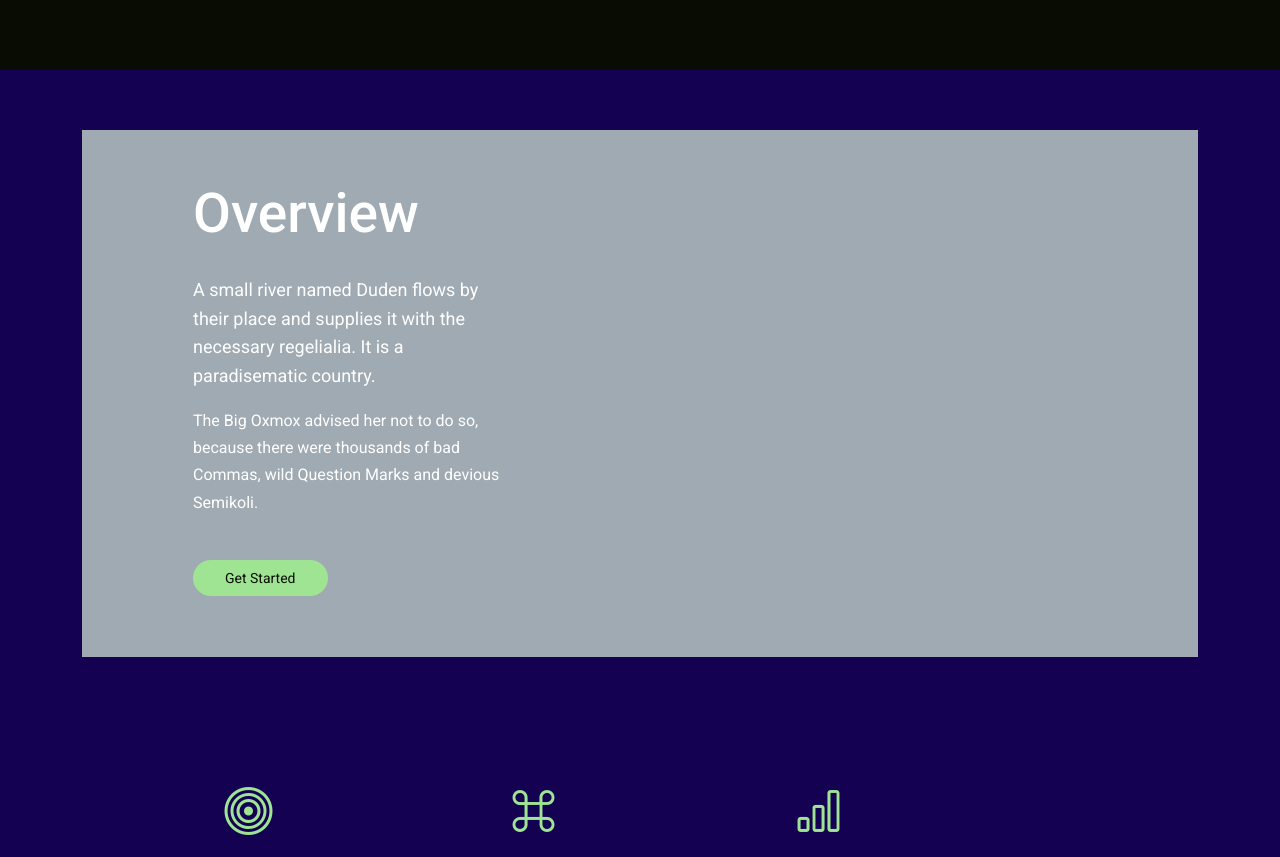
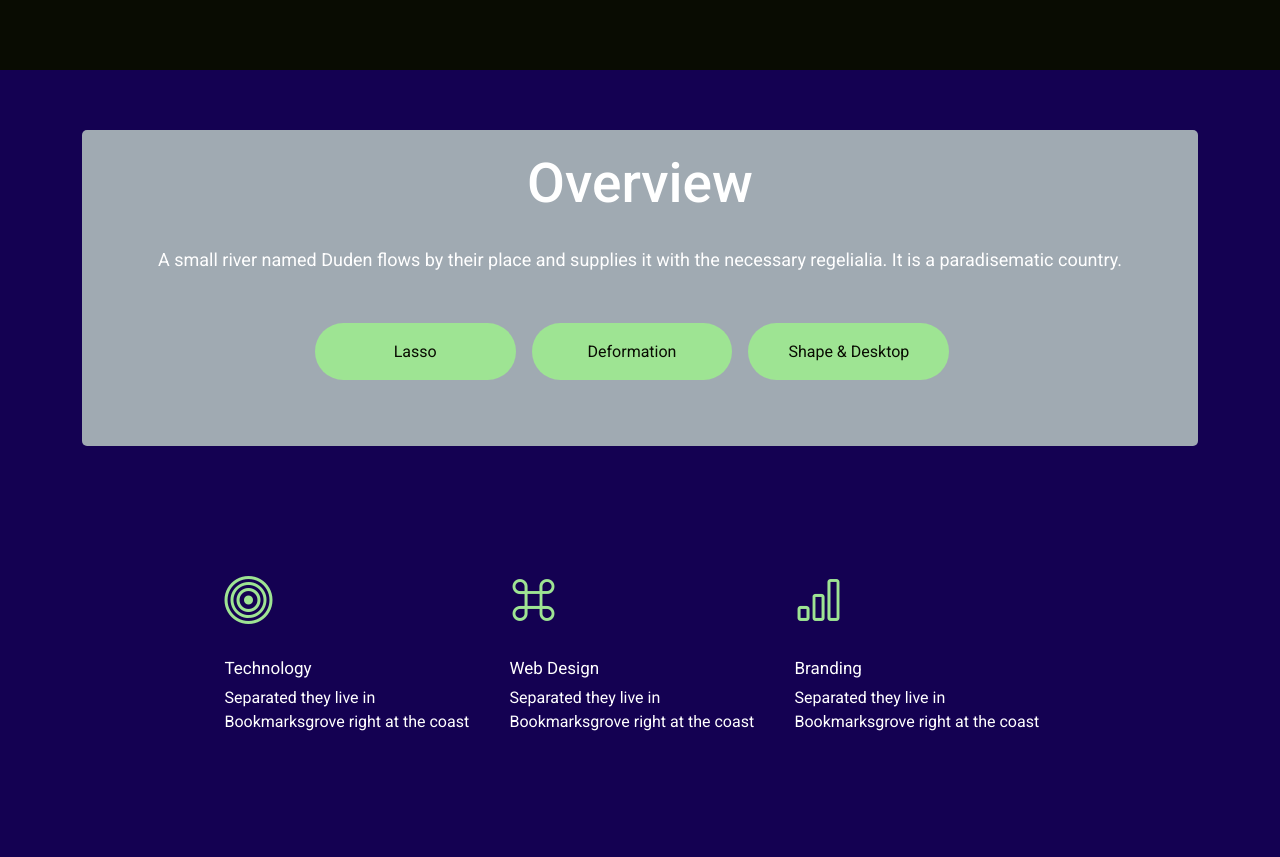
Before and after one commit to TommVC/VRAstro_Website, a plain HTML site: page index.html in a window 1280 px wide. Shown: the part 725-1582 px from the top of the page. Drawn offline with Linux system fonts and the light colour scheme.

Commit message:
Overview section edited

```diff
--- a/assets/css/main.css
+++ b/assets/css/main.css
@@ -237,7 +237,7 @@ h6 {
     transition: 0.3s;
     border-radius: 4px;
     z-index: 99;
-    box-shadow: 0px 0px 30px rgba(0, 0, 0, 0.1);
+    box-shadow: 0px 0px 30px rgba(255, 253, 253, 0.1);
   }
 
   .navmenu .dropdown ul li {
@@ -777,7 +777,8 @@ section,
 --------------------------------------------------------------*/
 .about-2 .content {
   background-color: var(--surface-color);
-  padding-top: 50px;
+  padding-top: 20px;
+  border-radius: 5px;
   padding-bottom: 50px;
 }
 
@@ -800,13 +801,15 @@ section,
 }
 
 .about-2 .btn-get-started {
+  width: 18%;
+  height: 5%;
   background-color: var(--accent-color);
   color: var(--contrast-color);
   border-radius: 30px;
   padding: 8px 30px;
-  border: 2px solid transparent;
+  border: 7px solid transparent;
   transition: 0.3s all ease-in-out;
-  font-size: 14px;
+  font-size: 16px;
 }
 
 .about-2 .btn-get-started:hover {
@@ -816,7 +819,6 @@ section,
 }
 
 .about-2 .lead {
-  float: left;
   line-height: 1.6;
   font-size: 18px;
   font-weight: normal;
--- a/index.html
+++ b/index.html
@@ -4,7 +4,7 @@
 <head>
   <meta charset="utf-8">
   <meta content="width=device-width, initial-scale=1.0" name="viewport">
-  <title>Index - Active Bootstrap Template</title>
+  <title>Home</title>
   <meta name="description" content="">
   <meta name="keywords" content="">
 
@@ -134,25 +134,21 @@
 
       <div class="container">
         <div class="content">
-          <div class="row justify-content-left">
-
-            <div class="offset-md-0 offset-lg-1 col-sm-12 col-md-5 col-lg-5 col-xl-4" data-aos="fade-up">
-              <div class="px-3">
-                <h2 class="content-title text-start">
+          <div class="row justify-content-center">
+              <div class="">
+                <h2 class="content-title text-center">
                   Overview
                 </h2>
-                <p class="lead">
+                <p class="lead mb-5 text-center">
                   A small river named Duden flows by their place and supplies it
                   with the necessary regelialia. It is a paradisematic country.
                 </p>
-                <p class="mb-5">
-                  The Big Oxmox advised her not to do so, because there were
-                  thousands of bad Commas, wild Question Marks and devious Semikoli.
+                <p class="d-flex justify-content-center">
+                  <a href="lasso.html" class="btn-get-started text-center me-3">Lasso</a>
+                  <a href="defo.html" class="btn-get-started text-center me-3">Deformation</a>
+                  <a href="shape.html" class="btn-get-started text-center me-3">Shape & Desktop</a>
                 </p>
-                <p>
-                  <a href="#" class="btn-get-started">Get Started</a>
-                </p>
-              </div>
+
             </div>
           </div>
         </div>
```
